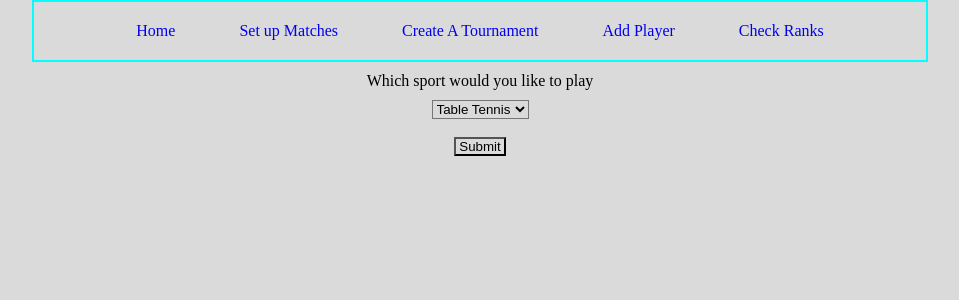
After one commit to BowenChan/CompetitionSystemWB, a PHP site: page /matchcreate.php in a window 1280 px wide. The commit adds this page. Shown: the top 300 px of the page, without its empty margins (160-1119 px from the left). Run offline with PHP 8.4, Linux system fonts and the light colour scheme.

Commit message:
Basic Entering Sport

```diff
--- a/css/style.css
+++ b/css/style.css
@@ -22,7 +22,6 @@ div.sideR{
 div.center{
 	margin: 0 auto;
 	width: 70%;
-	border: 2px blue solid;
 	clear:both;
 	position:relative;
 	font-size:auto;
@@ -31,3 +30,9 @@ div.center{
 div#container{
 	display:inline;
 }
+div#header{
+	border: 2px cyan solid;
+}
+*{
+	background:#DADADA;
+}
--- a/header.php
+++ b/header.php
@@ -9,11 +9,11 @@
 <body>
 	<nav id = "header">
     	<ul>
-        	<li><a href = "/"> Home </a></li>
-        	<li><a href = "/"> Set up Matches </a></li>
-            <li><a href = "/"> Create a Tournament </a></li>
-            <li><a href = "/"> Add Player </a></li>
-            <li><a href = "/"> Check ranks </a></li>
+        	<li><a href = "#"> Home </a></li>
+        	<li><a href = "matchcreate.php"> Set up Matches </a></li>
+            <li><a href = "#"> Create A Tournament </a></li>
+            <li><a href = "#"> Add Player </a></li>
+            <li><a href = "#"> Check Ranks </a></li>
 
         </ul>
 
--- /dev/null
+++ b/matchcreate.php
@@ -0,0 +1,41 @@
+<!doctype html>
+<html>
+<head>
+<meta charset="utf-8">
+<title>Create A Match</title>
+<link rel = "stylesheet" type= "text/css" href = "css/style.css"/>
+</head>
+<?php $sports = array("Table Tennis", "Volleyball", "Badminton"); ?>
+<body>
+<div id = "container">
+	<!-- Left and right div -->
+    <!--<div class = "sideL"> </div>
+    <div class = "sideR"></div> -->
+    <div class = "center">
+        <div id = "header">
+        <?php include('header.php'); ?>
+        </div>
+
+        <div id = "body">
+        <p style = 'text-align:center;padding:10px 0;'>Which sport would you like to play</p>
+        <form method = "GET" style= "text-align:center; margin:0 auto">
+    		<select>
+            	<?php
+					foreach ($sports as $x)
+                    	print "<option value='" . $x . "' style = 'margin: 0 auto'>" . $x . "</option>";
+                ?>
+          	</select>
+            <br><br>
+            <input type = "submit" value = " Submit "></input>
+        </form>
+        </div>
+
+        <div id = "footer">
+        </div>
+    </div>
+    <div style="clear:both;overflow:auto;"></div>
+
+
+</div>
+</body>
+</html>
```
